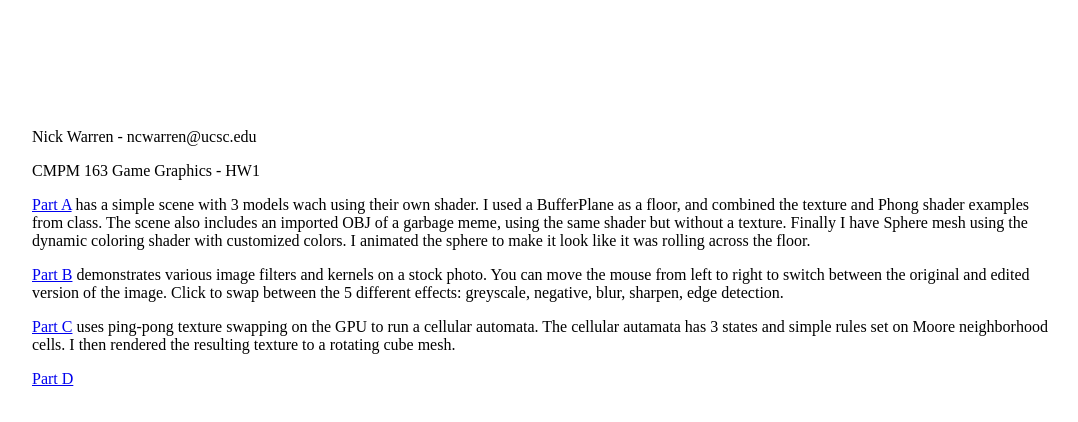
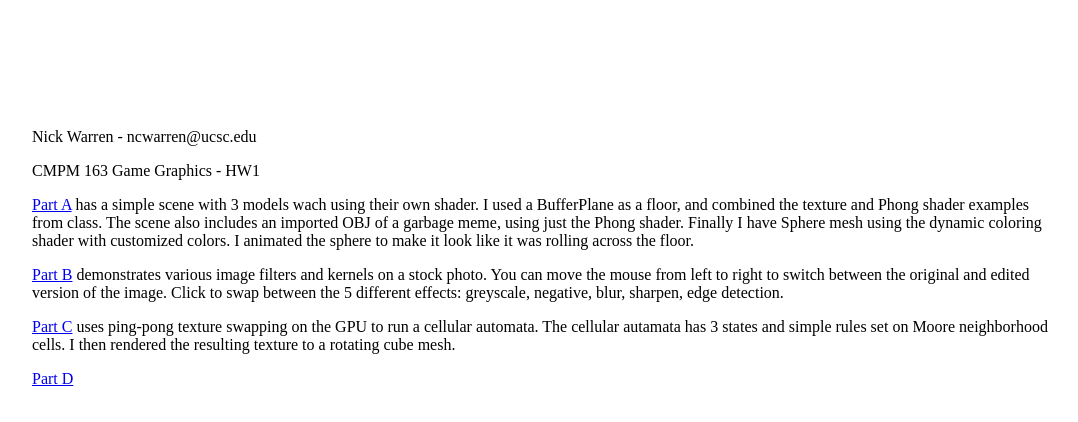
Before and after one commit to ncwarren96/GameGraphics163-hw1, a plain HTML site: page index.html in a window 1280 px wide. Shown: the whole page, without its empty margins (96-1174 px from the left). Drawn offline with Linux system fonts and the light colour scheme.

Commit message:
fix typo in index

```diff
--- a/index.html
+++ b/index.html
@@ -17,7 +17,7 @@
 		<p>CMPM 163 Game Graphics - HW1</p>
 
 		<p><a href="partA.html">Part A</a>
-		has a simple scene with 3 models wach using their own shader. I used a BufferPlane as a floor, and combined the texture and Phong shader examples from class. The scene also includes an imported OBJ of a garbage meme, using the same shader but without a texture. Finally I have Sphere mesh using the dynamic coloring shader with customized colors. I animated the sphere to make it look like it was rolling across the floor.</p>
+		has a simple scene with 3 models wach using their own shader. I used a BufferPlane as a floor, and combined the texture and Phong shader examples from class. The scene also includes an imported OBJ of a garbage meme, using just the Phong shader. Finally I have Sphere mesh using the dynamic coloring shader with customized colors. I animated the sphere to make it look like it was rolling across the floor.</p>
 
 		<p><a href="partB.html">Part B</a>
 		demonstrates various image filters and kernels on a stock photo. You can move the mouse from left to right to switch between the original and edited version of the image. Click to swap between the 5 different effects: greyscale, negative, blur, sharpen, edge detection.</p>
```
